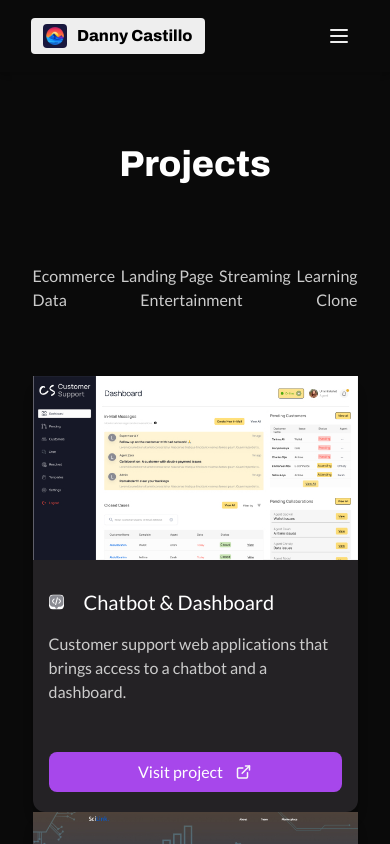
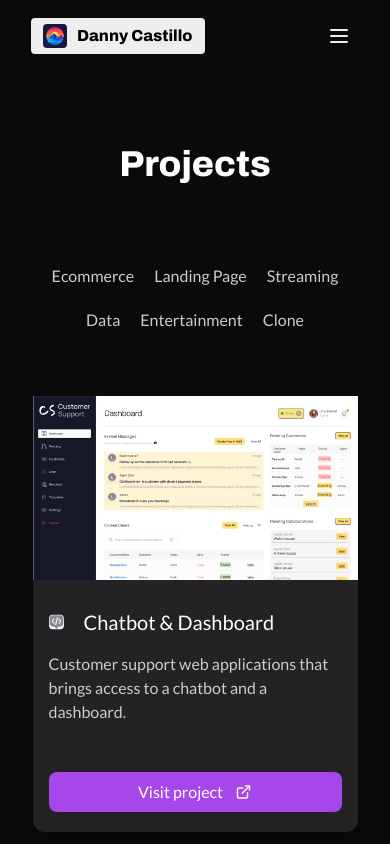
Before and after one commit to dannycastilloo/portfolio, a React (Vite) app: page /projects in a window 390 px wide. Shown: the top 844 px of the page. Built offline with nearby package versions, Linux system fonts and the light colour scheme; the HTML template or start-up script is replaced by a standard one.

Commit message:
fixed details

```diff
--- a/src/components/ProjectFilters.jsx
+++ b/src/components/ProjectFilters.jsx
@@ -3,14 +3,13 @@ function ProjectFilters({ activeFilters, handleFilterClick, handleClearFilter })
         { type: 'Ecommerce', label: 'Ecommerce' },
         { type: 'Landing Page', label: 'Landing Page' },
         { type: 'Streaming', label: 'Streaming' },
-        { type: 'Learning', label: 'Learning' },
         { type: 'Data', label: 'Data' },
         { type: 'Entertainment', label: 'Entertainment' },
         { type: 'Clone', label: 'Clone' }
     ];
 
     return (
-        <div className='flex justify-between items-center flex-wrap lg:gap-10 lg:justify-center'>
+        <div className='flex justify-center items-center flex-wrap gap-5 md:gap-10'>
             {filters.map((filter) => (
                 <button
                     key={filter.type}
--- a/src/views/HomeView.jsx
+++ b/src/views/HomeView.jsx
@@ -9,13 +9,13 @@ function HomeView() {
 
     return (
         <>
-            <section className='w-full h-screen flex flex-col justify-between items-center presentation m-auto'>
+            <section className='w-full h-screen lg:h-screen flex flex-col justify-between items-center presentation m-auto'>
                 <div className='container flex flex-col gap-16 mx-auto justify-between items-center mt-32 md:mt-36 lg:mt-0 lg:flex-row lg:gap-0 w-10/12 h-screen'>
                     <div className='flex flex-col mx-auto items-start gap-10'>
                         <h1 className='font-bold text-start text-white font-archivo lg:text-center text-6xl leading-18 md:text-7xl lg:text-7xl md:leading-26 lg:leading-36'>Web Developer & UX/UI Designer</h1>
-                        <p className='text-start text-gray1 lg:text-center lg:mx-auto text-lg md:text-xl lg:texl-2xl'>Unleash the Power of Technology & Elevate Your Digital Presence</p>
+                        <p className='text-start text-gray1 lg:text-center lg:mx-auto text-lg md:text-2xl md:mb-5 lg:text-3xl'>Unleash the Power of Technology & Elevate Your Digital Presence</p>
                         <div className='flex flex-col gap-6 lg:mx-auto justify-start items-start md:flex-row md:justify-center md:items-center md:gap-5'>
-                            <a href="mailto:dannycastillootiniano@gmail.com" target="_blank" rel="noopener noreferrer" className="px-6 py-3 bg-purple1 hover:bg-purple2 text-white rounded font-semibold text-sm flex justify-center items-center cursor-pointer transition-all duration-300">Hire Me!</a>
+                            <a href="mailto:dannycastillootiniano@gmail.com" target="_blank" rel="noopener noreferrer" className="px-6 py-3 bg-purple1 hover:bg-purple2 text-white rounded font-semibold text-sm flex justify-center items-center cursor-pointer transition-all duration-300 mb-4 md:mb-0">Hire Me!</a>
                             <div className='flex gap-5'>
                                 <a target="_blank" className='px-3 py-3 rounded-full hover:bg-black transition-all duration-300' href="https://www.behance.net/dannycastillo8" title="Behance">
                                     <img className="w-10/12 lg:w-12/12 m-auto" src="./icons/behance.svg" alt="Behance" title="Behance" />
--- a/src/views/ProjectsView.jsx
+++ b/src/views/ProjectsView.jsx
@@ -51,7 +51,7 @@ function ProjectsView() {
                         handleClearFilter={handleClearFilter}
                     />
 
-                    <div className='flex flex-wrap justify-between items-center md:justify-between lg:justify-center mt-0 md:mt-4 lg:gap-32'>
+                    <div className='flex flex-wrap justify-between items-center gap-12 md:justify-between md:gap-20 lg:justify-center mt-0 md:mt-4 lg:gap-32'>
                         {searchedProjects.map((project, index) => (
                             <ProjectCard
                                 key={index}
```
